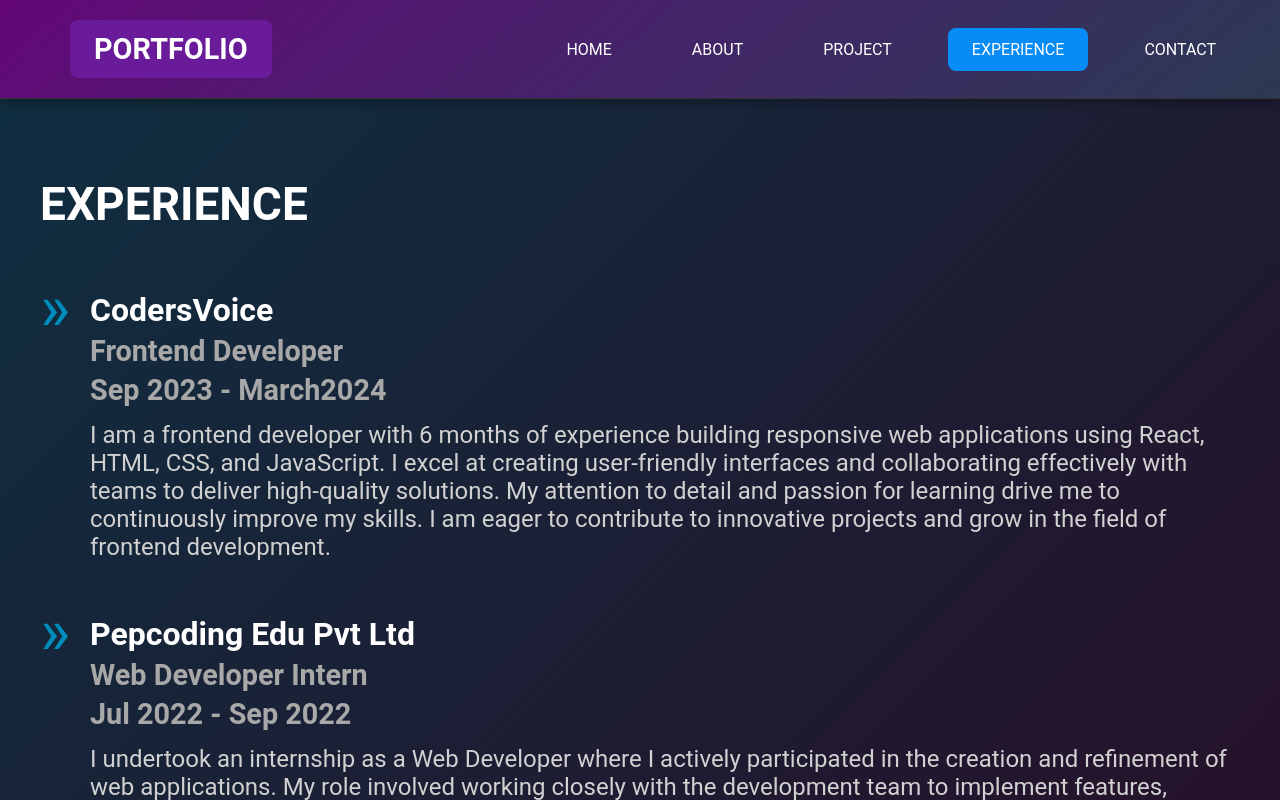
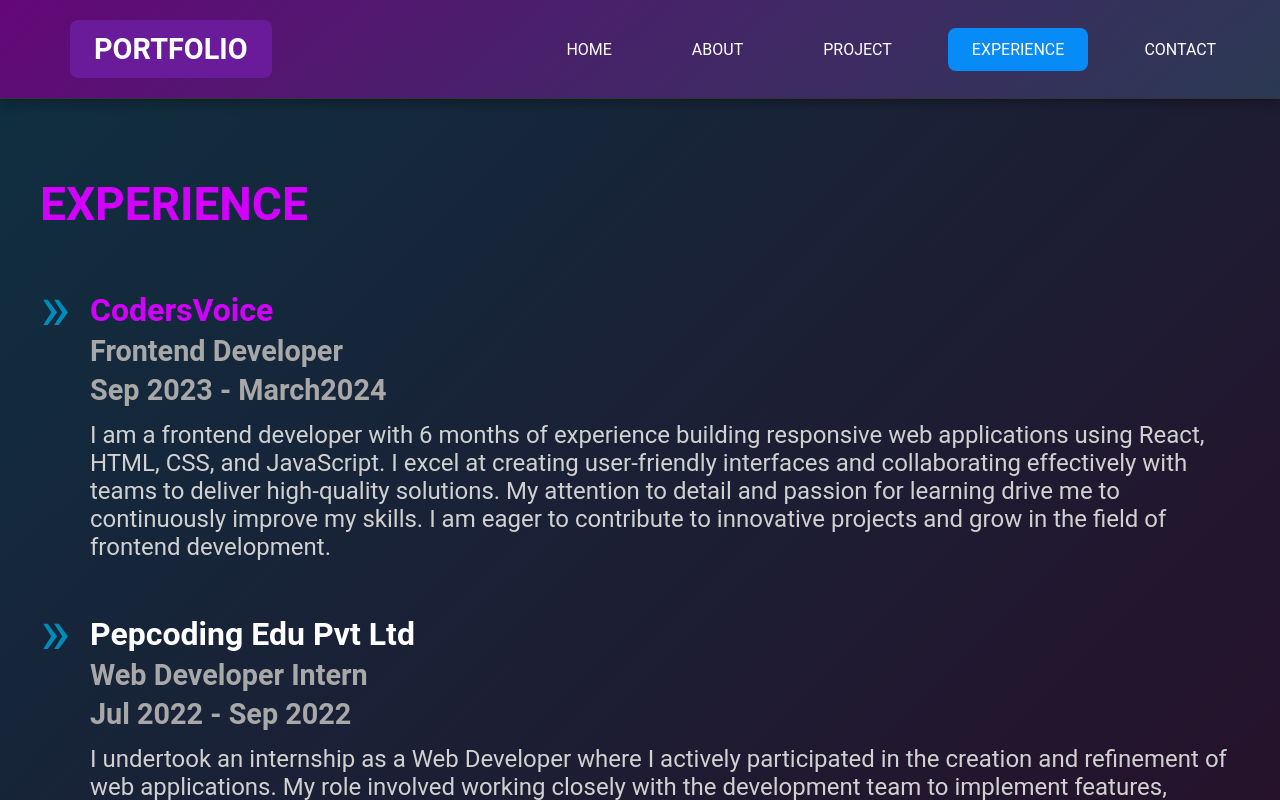
Before and after one commit to Amit08062001/Portfolio, a React (Vite) app: page /#/experience in a window 1280 px wide. Built offline with nearby package versions, Linux system fonts and the light colour scheme.

Commit message:
some changes

```diff
--- a/src/Components/Experience.css
+++ b/src/Components/Experience.css
@@ -24,8 +24,11 @@
   font-weight: bold;
   margin-bottom: 10px;
   position: relative;
+  color: #d400ff;
 }
-
+.timeline-content-h{
+  color: #d400ff;
+}
 
 /* Timeline Experience */
 .timeline-experience {
--- a/src/Components/Experience.jsx
+++ b/src/Components/Experience.jsx
@@ -12,7 +12,7 @@
             <div className="timeline-icon">»</div>
             <div className="timeline-content">
               <div>
-              <h3>CodersVoice</h3>
+              <h3 className='timeline-content-h'>CodersVoice</h3>
               <h4>Frontend Developer </h4>
               <h4>Sep 2023 - March2024</h4>
               </div>
```
